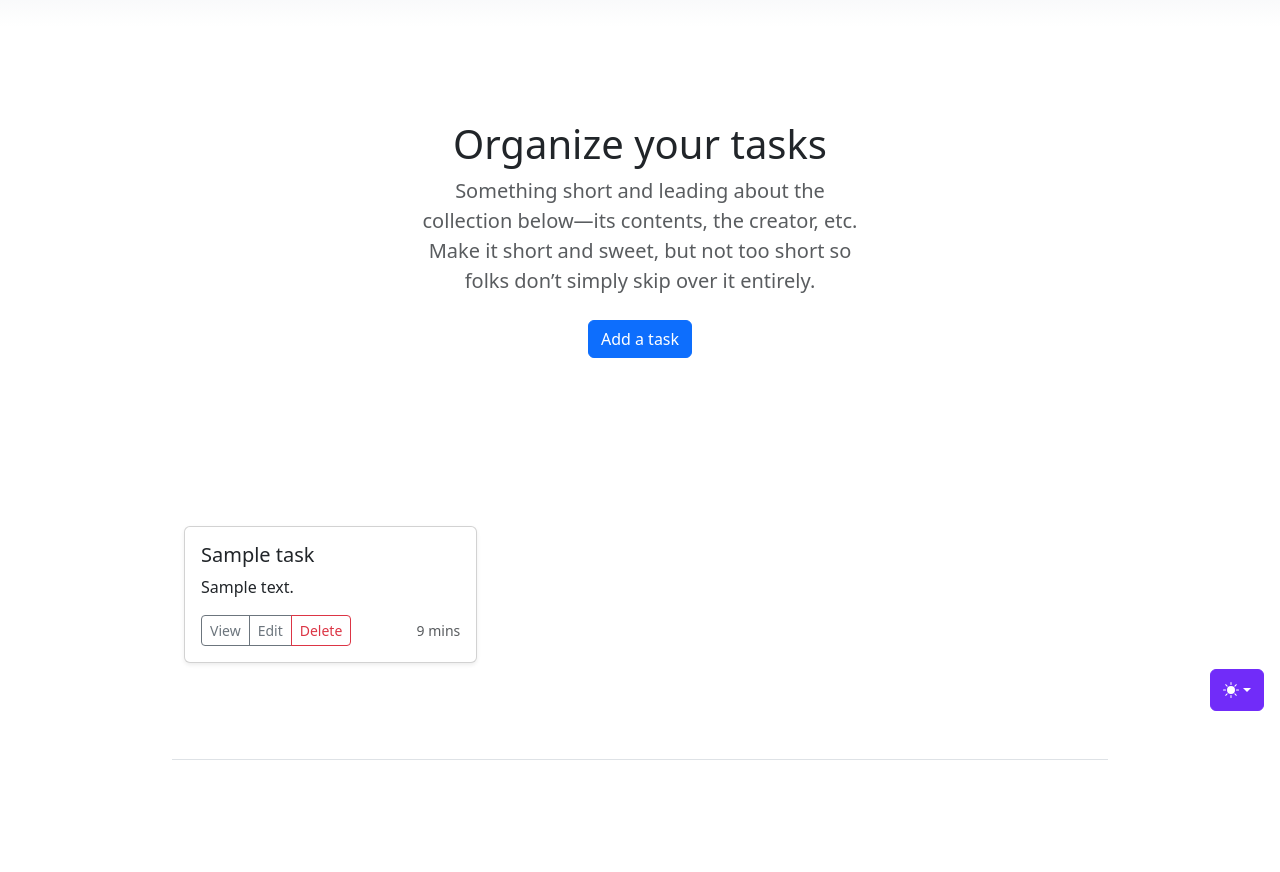
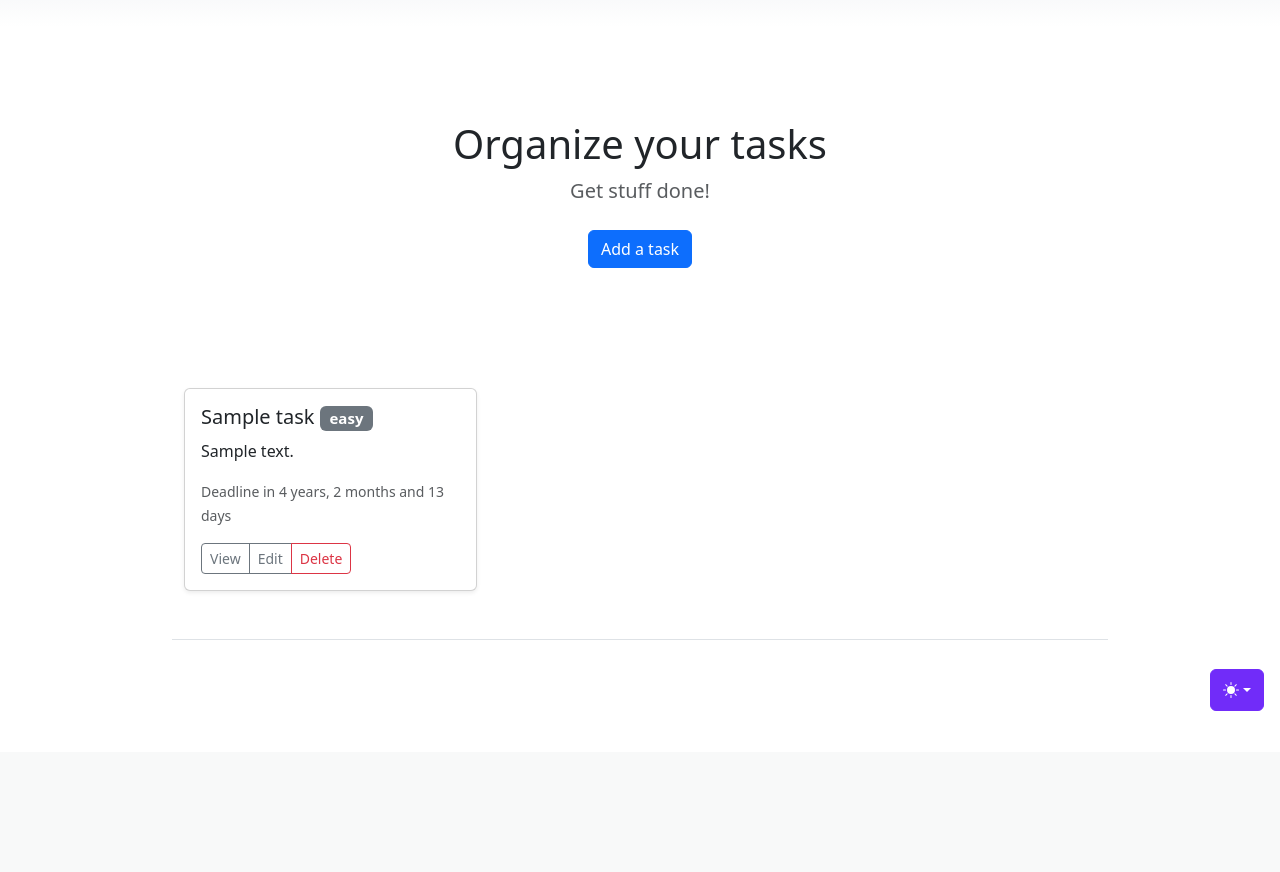
Before and after one commit to misja/webtech1-todo, a Flask app: page / in a window 1280 px wide. Shown: the part 73-945 px from the top of the page. After the commit the page ends 784 px from the top, so only its background shows below. Run offline with Flask 3, Linux system fonts and the light colour scheme; tables that the repository leaves empty hold one stand-in row (values such as "Sample post").

Commit message:
template filters for type and deadline

```diff
--- a/app.py
+++ b/app.py
@@ -1,5 +1,6 @@
 from forms import TaskForm
 from models import db, Task
+from filters import type_to_name, time_from_now
 from flask import Flask, render_template, redirect, flash, url_for, request
 
 app = Flask(__name__)
@@ -7,6 +8,9 @@
 app.config["SECRET_KEY"] = "xsfd567sha905ea54p0"
 app.config["SQLALCHEMY_DATABASE_URI"] = "sqlite:///app.db"
 app.config["SQLALCHEMY_TRACK_MODIFICATIONS"] = False
+
+app.jinja_env.filters["type_to_name"] = type_to_name
+app.jinja_env.filters["time_from_now"] = time_from_now
 
 db.init_app(app)
 
--- /dev/null
+++ b/filters.py
@@ -0,0 +1,23 @@
+import humanize
+from models import TaskType
+from datetime import datetime, UTC
+
+
+def type_to_name(value: str) -> str:
+    """Return a task name by value"""
+    return TaskType(value).name
+
+
+def time_from_now(date: datetime | None) -> str:
+    """Return a human readable time delta"""
+    if date:
+        # datetime should be timezone aware
+        if not date.tzinfo:
+            date = date.replace(tzinfo=UTC)
+
+        return humanize.precisedelta(
+            date - datetime.now(UTC),
+            suppress=["hours", "minutes", "seconds"],
+            format="%0.0f",
+        )
+    return ""
--- a/templates/index.html
+++ b/templates/index.html
@@ -8,9 +8,7 @@
     <div class="row py-lg-5">
         <div class="col-lg-6 col-md-8 mx-auto">
             <h1 class="fw-light">Organize your tasks</h1>
-            <p class="lead text-body-secondary">Something short and leading about the collection below—its contents, the
-                creator, etc. Make it short and sweet, but not too short so folks don’t simply skip over it entirely.
-            </p>
+            <p class="lead text-body-secondary">Get stuff done!</p>
             <p>
                 <a href="{{ url_for('create_task') }}" class="btn btn-primary my-2">Add a task</a>
             </p>
@@ -18,14 +16,18 @@
     </div>
 </section>
 
-<section class="album py-5 container">
+<section class="album container">
     <div class="row row-cols-1 row-cols-sm-2 row-cols-md-3 g-3">
         {% for task in tasks %}
         <div class="col">
             <div class="card shadow-sm">
                 <div class="card-body">
-                    <h5 class="card-title">{{ task.title }}</h5>
+                    <h5 class="card-title">{{ task.title }} <span class="badge text-bg-secondary">{{
+                            task.type|type_to_name|lower}}</span></h5>
                     <p class="card-text">{{ task.description }}</p>
+                    <p>
+                        <small class="text-body-secondary">Deadline in {{ task.deadline|time_from_now}}</small>
+                    </p>
                     <div class="d-flex justify-content-between align-items-center">
                         <div class="btn-group">
                             <a href="{{ url_for('read_task', task_id=task.id) }}"
@@ -35,7 +37,6 @@
                             <a href="{{ url_for('delete_task', task_id=task.id) }}"
                                 class="btn btn-sm  btn-outline-danger" role="button">Delete</a>
                         </div>
-                        <small class="text-body-secondary">9 mins</small>
                     </div>
                 </div>
             </div>
```
